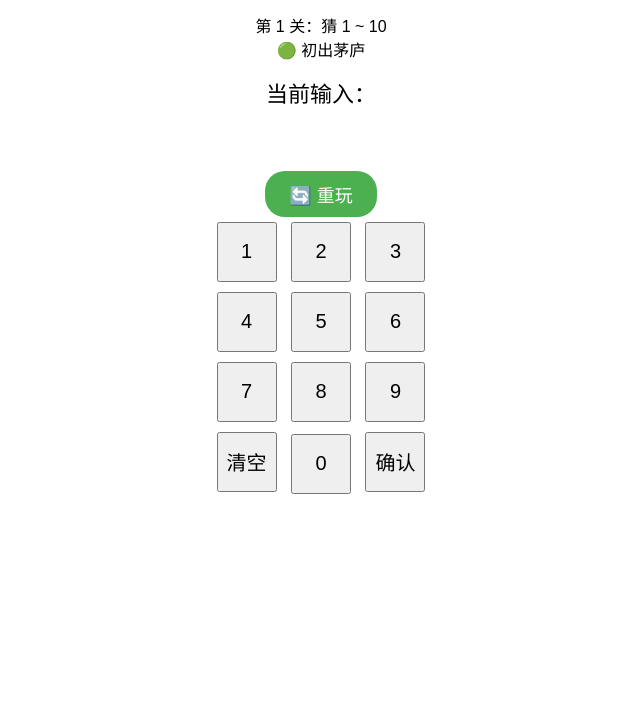
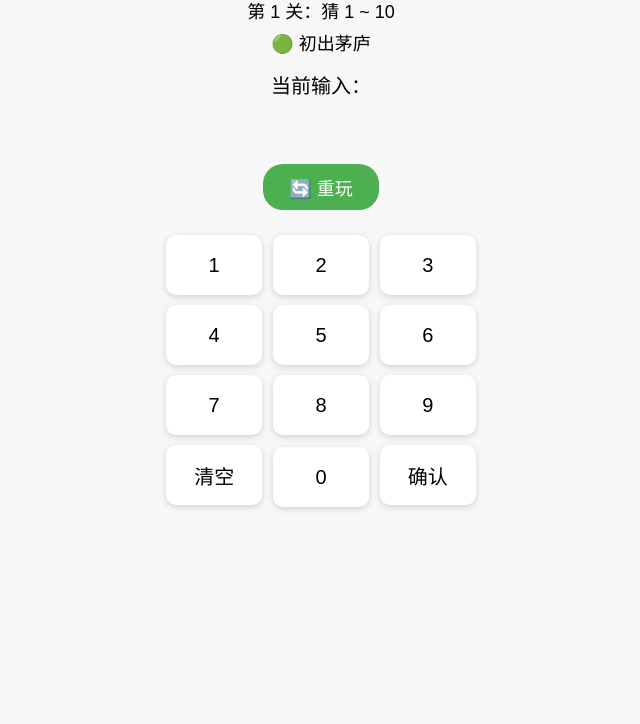
Before and after one commit to 491li/guess-number-game, a plain HTML site: page index.html in a window 1280 px wide. Shown: the part 76-800 px from the top of the page, without its empty margins (319-959 px from the left). Drawn offline with Linux system fonts and the light colour scheme.

Commit message:
Update index.html

```diff
--- a/index.html
+++ b/index.html
@@ -2,32 +2,52 @@
 <html lang="zh-CN">
 <head>
   <meta charset="UTF-8">
+  <meta name="viewport" content="width=device-width, initial-scale=1.0">
+
   <title>数字猜谜游戏</title>
   <style>
+  * {
+    box-sizing: border-box;
+  }
 
   body {
     font-family: Arial;
     text-align: center;
+    margin: 0;
+    padding: 12px;
+    background: #f7f7f7;
   }
-    .keypad button {
-      width: 60px;
-      height: 60px;
-      font-size: 20px;
-      margin: 5px;
+
+  h1 {
+    font-size: 24px;
+    margin-bottom: 10px;
   }
+
+  #level, #levelTip {
+    font-size: 18px;
+    margin: 6px 0;
+  }
+
   #display {
     margin: 15px 0;
+    font-size: 20px;
+  }
+
+  #current {
+    font-weight: bold;
     font-size: 22px;
   }
+
   #hint {
     margin-top: 15px;
-      font-size: 20px;
-      min-height: 28px;
+    font-size: 18px;
+    min-height: 32px;
     font-weight: bold;
   }
+
   .restart {
-  margin-top: 20px;
-  padding: 10px 24px;
+    margin-top: 18px;
+    padding: 10px 26px;
     font-size: 18px;
     border: none;
     border-radius: 20px;
@@ -41,7 +61,29 @@
     background-color: #43a047;
     transform: scale(1.05);
   }
+
+  .keypad {
+    margin: 20px auto;
+    max-width: 320px;   /* 🔑 限制宽度，手机更好看 */
+  }
+
+  .keypad button {
+    width: 30%;
+    height: 60px;
+    font-size: 20px;
+    margin: 5px 1%;
+    border-radius: 10px;
+    border: none;
+    background: white;
+    box-shadow: 0 2px 6px rgba(0,0,0,0.15);
+  }
+
+  .keypad button:active {
+    transform: scale(0.95);
+    background: #e0e0e0;
+  }
 </style>
+
 </head>
 
 
```
Lines whose indentation alone changed are shown as unchanged.
